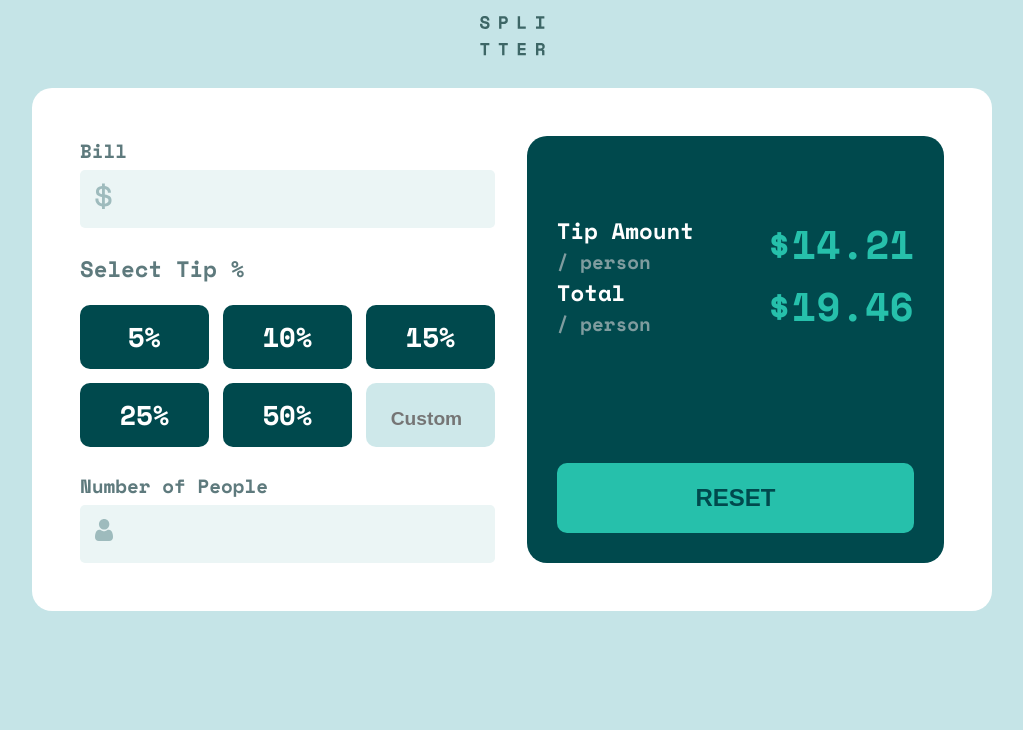
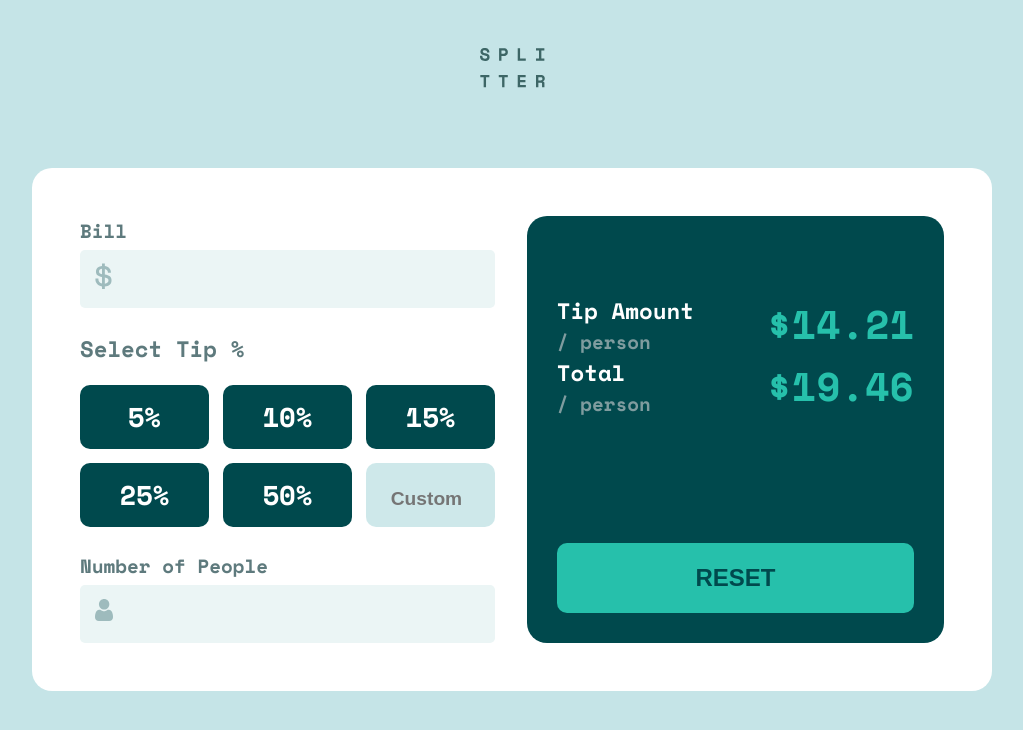
Before and after one commit to kdrai007/tip-calculator, a plain HTML site: page index.html in a window 1536 px wide. Shown: the whole page, without its empty margins (256-1279 px from the left). Drawn offline with nearby package versions, Linux system fonts and the light colour scheme.

Commit message:
bugs fixed

```diff
--- a/style.css
+++ b/style.css
@@ -237,8 +237,12 @@ main > .result {
   }
 }
 @media screen and (min-width: 1500px) {
+  body {
+    height: 100vh;
+  }
   .logo {
-    margin-top: 1rem !important;
+    margin-top: 3rem !important;
+    margin-bottom: 3rem;
     width: 65px;
   }
   main {
```
